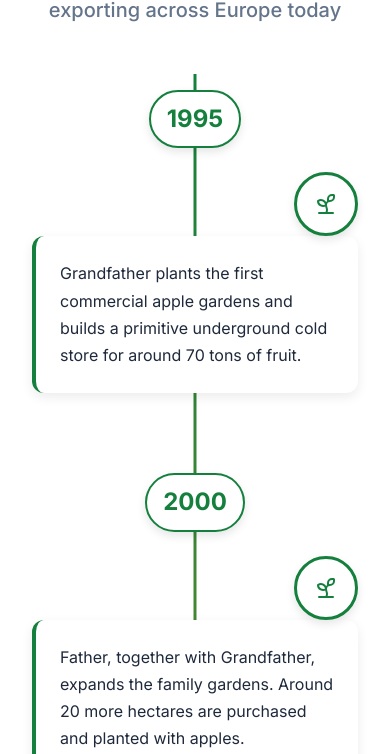
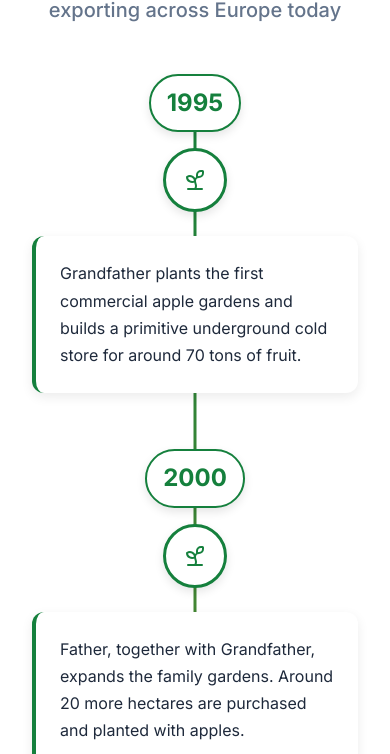
Before and after one commit to Qoopertin/tarcom-lux-website, a React (Vite) app: page /about in a window 390 px wide. Shown: the part 779-1533 px from the top of the page. Built offline with nearby package versions, Linux system fonts and the light colour scheme.

Commit message:
Update timeline: change Today to 2025 and unify mobile layout

```diff
--- a/src/components/about/FamilyTimeline.css
+++ b/src/components/about/FamilyTimeline.css
@@ -71,7 +71,7 @@
     transform: translateY(-50%);
 }
 
-/* Center-aligned final item (Today) */
+/* Center-aligned final item */
 .timeline-item.center {
     flex-direction: column;
     align-items: center;
@@ -154,9 +154,8 @@
     margin: 0;
 }
 
-/* Mobile responsive - centered vertical timeline */
+/* Mobile responsive - unified centered vertical timeline */
 @media (max-width: 768px) {
-    /* Keep timeline centered on mobile */
     .timeline-container {
         padding-left: 1rem;
         padding-right: 1rem;
@@ -168,57 +167,48 @@
         bottom: -3rem;
     }
 
-    /* All items stack vertically in center */
+    /* All items use the same centered vertical layout */
     .timeline-item.left,
-    .timeline-item.right {
+    .timeline-item.right,
+    .timeline-item.center {
         flex-direction: column;
         align-items: center;
         justify-content: flex-start;
         padding-left: 0;
         padding-right: 0;
-        margin-bottom: 4rem;
+        margin-bottom: 3.5rem;
     }
 
-    /* Center content cards and make them full-width with padding */
+    /* Year badges - always centered at top */
+    .timeline-item.left .timeline-year,
+    .timeline-item.right .timeline-year,
+    .timeline-item.center .timeline-year {
+        position: static;
+        transform: none;
+        margin-bottom: 1rem;
+        margin-top: 0;
+        font-size: 1.5rem;
+    }
+
+    /* Icons - centered below year badge */
+    .timeline-item.left .timeline-icon-wrapper,
+    .timeline-item.right .timeline-icon-wrapper,
+    .timeline-item.center .timeline-icon-wrapper {
+        position: relative;
+        left: auto;
+        top: auto;
+        transform: none;
+        margin-bottom: 1.5rem;
+    }
+
+    /* Content cards - full width below icon */
     .timeline-item.left .timeline-content,
-    .timeline-item.right .timeline-content {
+    .timeline-item.right .timeline-content,
+    .timeline-item.center .timeline-content {
         text-align: left;
         border-left: 4px solid var(--color-primary);
         border-right: none;
         width: 100%;
         max-width: 500px;
     }
-
-    /* Year badges centered above cards */
-    .timeline-item.left .timeline-year,
-    .timeline-item.right .timeline-year {
-        position: static;
-        transform: none;
-        margin-bottom: 1.5rem;
-        margin-top: 1rem;
-    }
-
-    /* Icons stay on the centered vertical line */
-    .timeline-icon-wrapper {
-        left: 50%;
-        transform: translate(-50%, 0);
-        top: 0;
-        position: relative;
-        margin-bottom: 0;
-    }
-
-    /* Center-aligned item adjustments */
-    .timeline-item.center {
-        padding-left: 0;
-        padding-right: 0;
-    }
-
-    .timeline-item.center .timeline-content {
-        max-width: 500px;
-        width: 100%;
-    }
-
-    .timeline-item.center .timeline-year {
-        font-size: 1.75rem;
-    }
 }
--- a/src/components/about/FamilyTimeline.jsx
+++ b/src/components/about/FamilyTimeline.jsx
@@ -58,7 +58,7 @@ const FamilyTimeline = () => {
             position: 'right'
         },
         {
-            year: 'Today',
+            year: '2025',
             text: t('timeline.events.today'),
             icon: GraduationCap,
             position: 'center'
```
